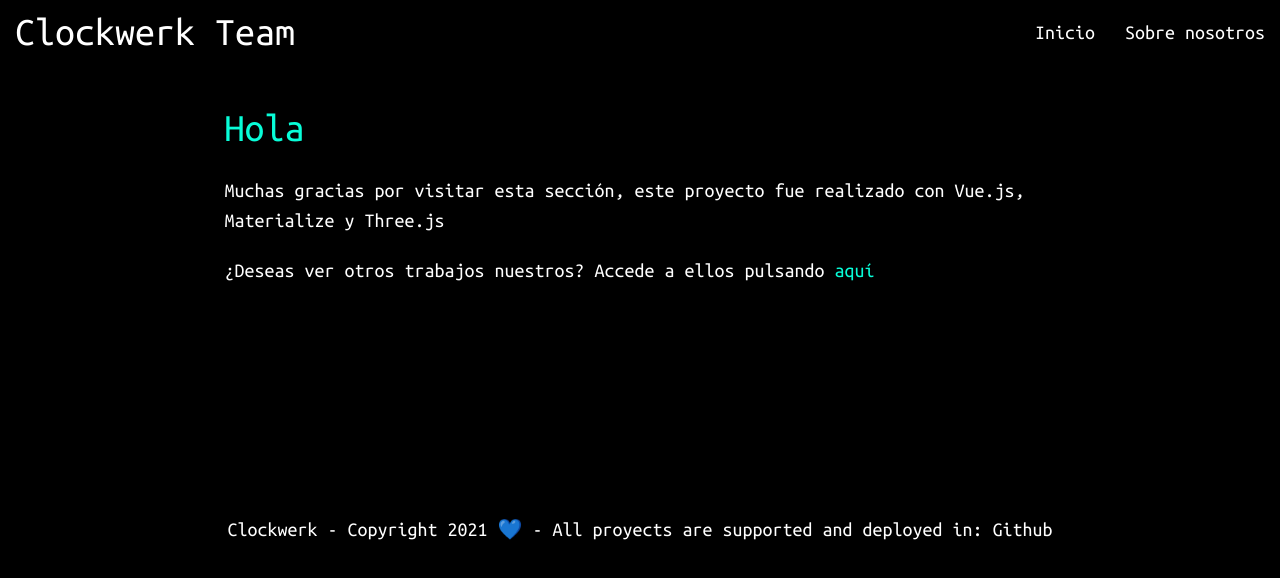
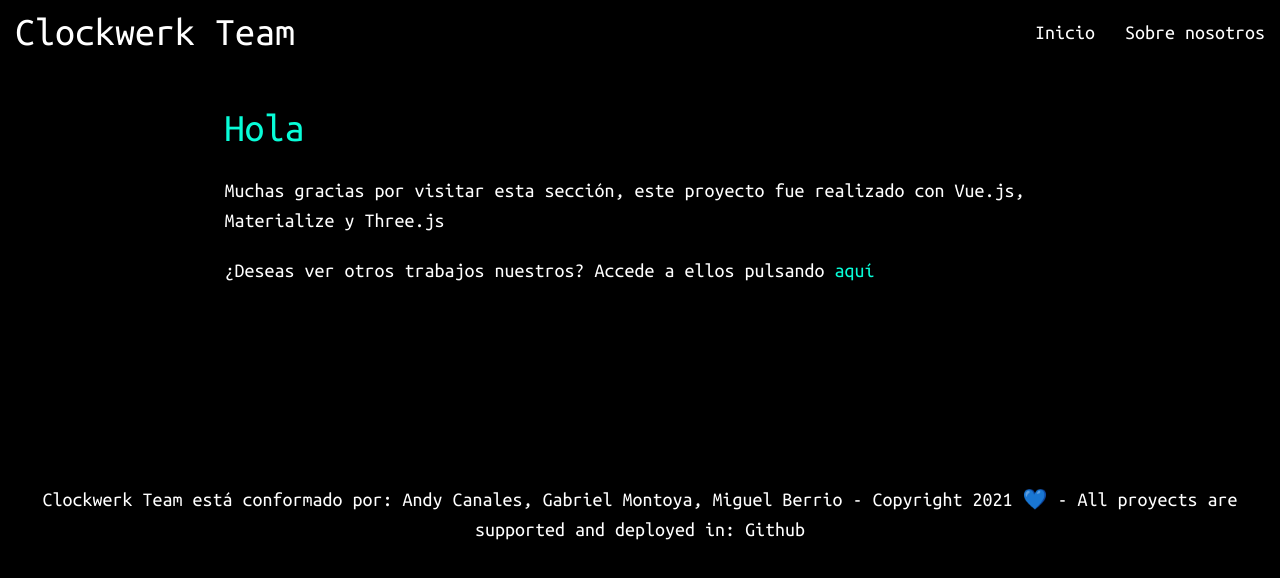
Before and after one commit to AndyRCR/Landing-Page, a Vue app: page /about in a window 1280 px wide. Shown: the top 578 px of the page. Built offline with nearby package versions, Linux system fonts and the light colour scheme; what particles.vue3 would draw is missing.

Commit message:
About section modified v3.0

```diff
--- a/src/views/About.vue
+++ b/src/views/About.vue
@@ -26,7 +26,7 @@
         </div>
         <footer class="footer">
           <p class="center-align">
-            <a href="https://github.com/AndyRCR">Clockwerk</a> - Copyright 2021
+            <a href="https://github.com/AndyRCR">Clockwerk Team está conformado por: Andy Canales, Gabriel Montoya, Miguel Berrio</a> - Copyright 2021
             💙 - All proyects are supported and deployed in:
             <a href="https://github.com/">Github</a>
           </p>
```
